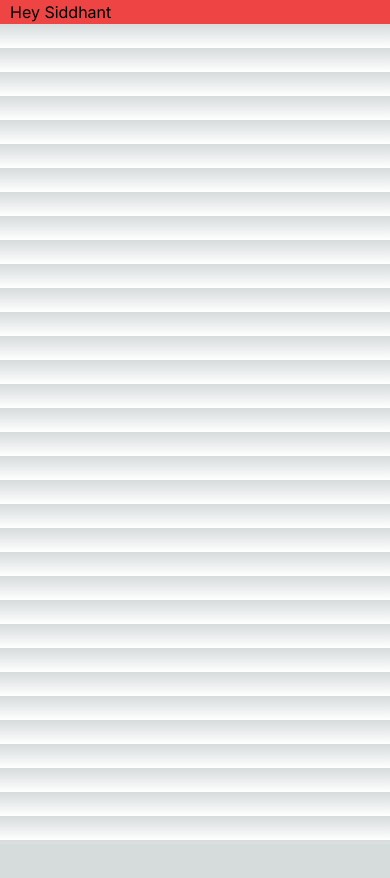
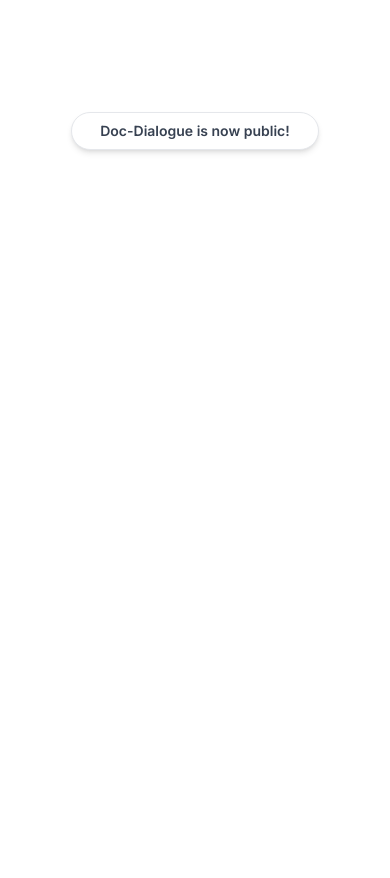
Before and after one commit to sidxh/doc-dialogue, a Next.js app: page / in a window 390 px wide. Shown: the top 878 px of the page. Before the commit the page ends 844 px from the top, so only its background shows below. Built offline with nearby package versions, Linux system fonts and the light colour scheme.

Commit message:
configured the tailwind.config, brought shadcn and used MaxWidthWrapper

```diff
--- a/package.json
+++ b/package.json
@@ -9,11 +9,13 @@
     "lint": "next lint"
   },
   "dependencies": {
+    "@tailwindcss/typography": "^0.5.10",
     "clsx": "^2.0.0",
     "next": "14.0.1",
     "react": "^18",
     "react-dom": "^18",
-    "tailwind-merge": "^2.0.0"
+    "tailwind-merge": "^2.0.0",
+    "tailwindcss-animate": "^1.0.7"
   },
   "devDependencies": {
     "@types/node": "^20",
--- a/src/app/globals.css
+++ b/src/app/globals.css
@@ -2,26 +2,50 @@
 @tailwind components;
 @tailwind utilities;
 
-:root {
-  --foreground-rgb: 0, 0, 0;
-  --background-start-rgb: 214, 219, 220;
-  --background-end-rgb: 255, 255, 255;
-}
 
-@media (prefers-color-scheme: dark) {
+@layer base {
   :root {
-    --foreground-rgb: 255, 255, 255;
-    --background-start-rgb: 0, 0, 0;
-    --background-end-rgb: 0, 0, 0;
+    --background: 0 0% 100%;
+    --foreground: 222.2 84% 4.9%;
+    --card: 0 0% 100%;
+    --card-foreground: 222.2 84% 4.9%;
+    --popover: 0 0% 100%;
+    --popover-foreground: 222.2 84% 4.9%;
+    --primary: 221.2 83.2% 53.3%;
+    --primary-foreground: 210 40% 98%;
+    --secondary: 210 40% 96.1%;
+    --secondary-foreground: 222.2 47.4% 11.2%;
+    --muted: 210 40% 96.1%;
+    --muted-foreground: 215.4 16.3% 46.9%;
+    --accent: 210 40% 96.1%;
+    --accent-foreground: 222.2 47.4% 11.2%;
+    --destructive: 0 84.2% 60.2%;
+    --destructive-foreground: 210 40% 98%;
+    --border: 214.3 31.8% 91.4%;
+    --input: 214.3 31.8% 91.4%;
+    --ring: 221.2 83.2% 53.3%;
+    --radius: 0.5rem;
+  }
+
+  .dark {
+    --background: 222.2 84% 4.9%;
+    --foreground: 210 40% 98%;
+    --card: 222.2 84% 4.9%;
+    --card-foreground: 210 40% 98%;
+    --popover: 222.2 84% 4.9%;
+    --popover-foreground: 210 40% 98%;
+    --primary: 217.2 91.2% 59.8%;
+    --primary-foreground: 222.2 47.4% 11.2%;
+    --secondary: 217.2 32.6% 17.5%;
+    --secondary-foreground: 210 40% 98%;
+    --muted: 217.2 32.6% 17.5%;
+    --muted-foreground: 215 20.2% 65.1%;
+    --accent: 217.2 32.6% 17.5%;
+    --accent-foreground: 210 40% 98%;
+    --destructive: 0 62.8% 30.6%;
+    --destructive-foreground: 210 40% 98%;
+    --border: 217.2 32.6% 17.5%;
+    --input: 217.2 32.6% 17.5%;
+    --ring: 224.3 76.3% 48%;
   }
 }
-
-body {
-  color: rgb(var(--foreground-rgb));
-  background: linear-gradient(
-      to bottom,
-      transparent,
-      rgb(var(--background-end-rgb))
-    )
-    rgb(var(--background-start-rgb));
-}
--- a/src/app/layout.tsx
+++ b/src/app/layout.tsx
@@ -1,6 +1,7 @@
 import type { Metadata } from 'next'
 import { Inter } from 'next/font/google'
 import './globals.css'
+import { cn } from '@/lib/utlis'
 
 const inter = Inter({ subsets: ['latin'] })
 
@@ -15,8 +16,12 @@
   children: React.ReactNode
 }) {
   return (
-    <html lang="en">
-      <body className={inter.className}>{children}</body>
+    <html lang="en" className='light'>
+      <body className={cn('min-h-screen font-sans antialiased grainy',
+      inter.className
+      )}>
+        {children}
+      </body>
     </html>
   )
 }
--- a/src/app/page.tsx
+++ b/src/app/page.tsx
@@ -2,8 +2,12 @@
 
 export default function Home() {
   return (
-    <MaxWidthWrapper classname="bg-red-500">
-      <div>Hey Siddhant</div>
+    <MaxWidthWrapper className="mb-12 mt-28 sm-mt-40 flex flex-col items-center justify-center text-center">
+      <div className='mx-auto mb-4 flex max-w-fit items-center justify-center space-x-2 overflow-hidden rounded-full border border-gray-200 bg-white px-7 py-2 shadow-md background-blur transition-all hover:border-gray-300 hover:bg-white/50'>
+        <p className='text-sm font-semibold text-gray-700'>
+          Doc-Dialogue is now public!
+        </p>
+      </div>
     </MaxWidthWrapper>
   )
 }
--- a/src/components/MaxWidthWrapper.tsx
+++ b/src/components/MaxWidthWrapper.tsx
@@ -1,14 +1,14 @@
 import { cn } from '@/lib/utlis'
 
 const MaxWidthWrapper = ({
-    classname,
+    className,
     children
 } : {
-    classname?: string,
+    className?: string,
     children: React.ReactNode
 }) => {
     return (
-        <div className={cn('mx-auto w-full max-w-xl px-2.5 md:px-20', classname)}>
+        <div className={cn('mx-auto w-full max-w-screen-xl px-2.5 md:px-20', className)}>
             {children}
         </div>
     )
--- a/tailwind.config.ts
+++ b/tailwind.config.ts
@@ -1,20 +1,81 @@
 import type { Config } from 'tailwindcss'
 
 const config: Config = {
+  darkMode: ["class"],
   content: [
     './src/pages/**/*.{js,ts,jsx,tsx,mdx}',
     './src/components/**/*.{js,ts,jsx,tsx,mdx}',
-    './src/app/**/*.{js,ts,jsx,tsx,mdx}',
+    './src/app/**/*.{js,t`s,jsx,tsx,mdx}',
   ],
   theme: {
+    container: {
+      center: true,
+      padding: '2rem',
+      screens: {
+        '2xl': '1400px',
+      },
+    },
     extend: {
-      backgroundImage: {
-        'gradient-radial': 'radial-gradient(var(--tw-gradient-stops))',
-        'gradient-conic':
-          'conic-gradient(from 180deg at 50% 50%, var(--tw-gradient-stops))',
+      maxWidth: {
+        "8xl": '1408px'
+      },
+      colors: {
+        border: 'hsl(var(--border))',
+        input: 'hsl(var(--input))',
+        ring: 'hsl(var(--ring))',
+        background: 'hsl(var(--background))',
+        foreground: 'hsl(var(--foreground))',
+        primary: {
+          DEFAULT: 'hsl(var(--primary))',
+          foreground: 'hsl(var(--primary-foreground))',
+        },
+        secondary: {
+          DEFAULT: 'hsl(var(--secondary))',
+          foreground: 'hsl(var(--secondary-foreground))',
+        },
+        destructive: {
+          DEFAULT: 'hsl(var(--destructive))',
+          foreground: 'hsl(var(--destructive-foreground))',
+        },
+        muted: {
+          DEFAULT: 'hsl(var(--muted))',
+          foreground: 'hsl(var(--muted-foreground))',
+        },
+        accent: {
+          DEFAULT: 'hsl(var(--accent))',
+          foreground: 'hsl(var(--accent-foreground))',
+        },
+        popover: {
+          DEFAULT: 'hsl(var(--popover))',
+          foreground: 'hsl(var(--popover-foreground))',
+        },
+        card: {
+          DEFAULT: 'hsl(var(--card))',
+          foreground: 'hsl(var(--card-foreground))',
+        },
+      },
+      borderRadius: {
+        lg: 'var(--radius)',
+        md: 'calc(var(--radius) - 2px)',
+        sm: 'calc(var(--radius) - 4px)',
+      },
+      keyframes: {
+        'accordion-down': {
+          from: {height: '0px'},
+          to: {height: 'var(--radix-accordion-content-height)'}
+        },
+        'accordion-up': {
+          from: {height: 'var(--radix-accordion-content-height)'},
+          to: {height: '0px'}
+        },
+      },
+      animation: {
+        'accordion-up': 'accordion-up 0.2s ease-out',
+        'accordion-down': 'accordion-down 0.2s ease-out',
       },
     },
   },
-  plugins: [],
+  plugins: [require('tailwindcss-animate'), require('@tailwindcss/typography')],
 }
+
 export default config
```
Also changed, not shown: 1 other file (tests, documents, lock files or other folders).
